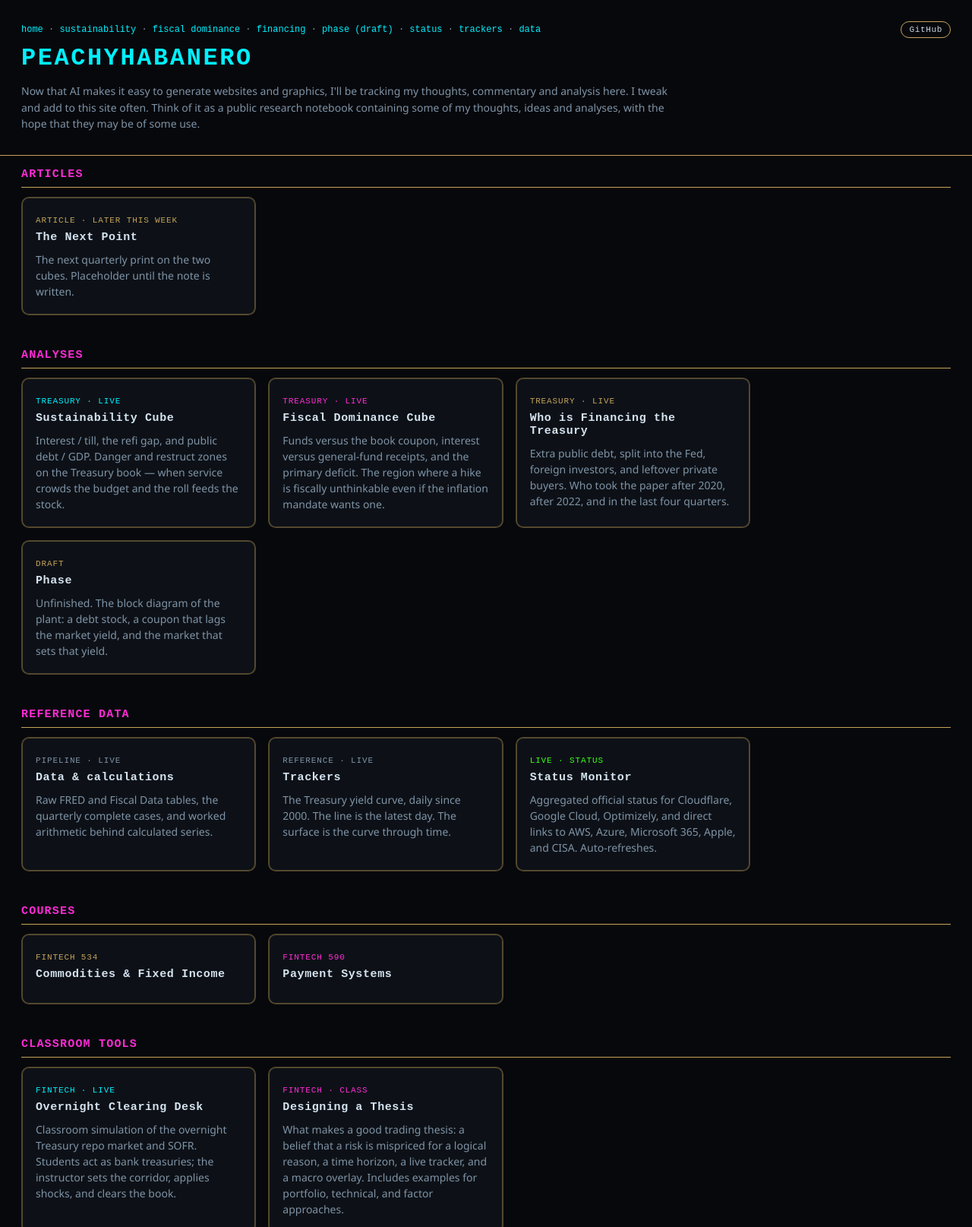
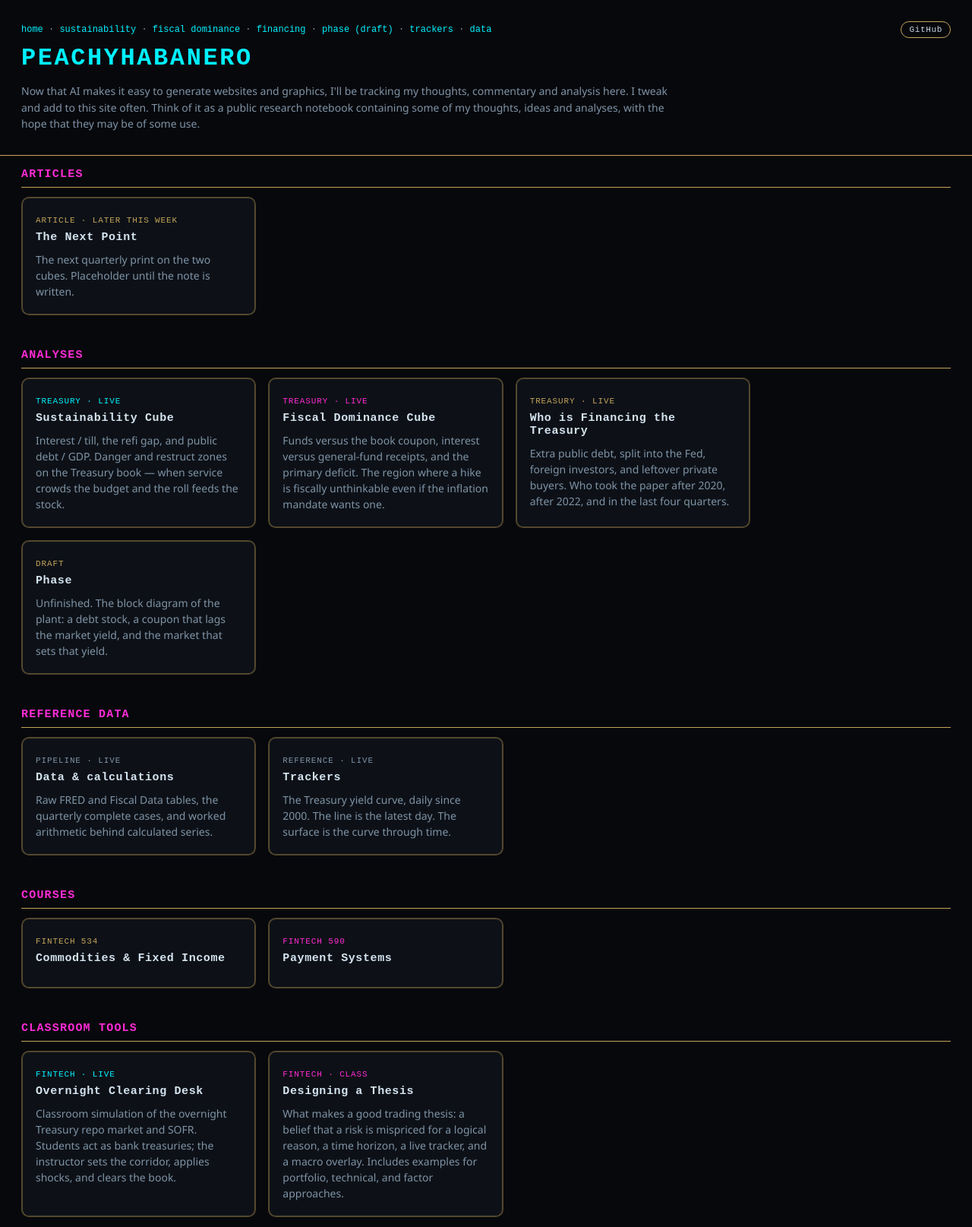
Before and after one commit to JakeVestal/peachyhabanero, a plain HTML site: page site/index.html in a window 1280 px wide. Shown: the top 1615 px of the page at 76% size. Drawn offline with Linux system fonts and the light colour scheme; no server answers.

Commit message:
Remove status monitor card and nav link from home page

```diff
--- a/site/index.html
+++ b/site/index.html
@@ -16,7 +16,6 @@
       <a href="fiscal-dominance.html">fiscal dominance</a> ·
       <a href="financing.html">financing</a> ·
       <a href="phase.html">phase (draft)</a> ·
-      <a href="status-monitor.html">status</a> ·
       <a href="trackers.html">trackers</a> ·
       <a href="data.html">data</a>
     </p>
@@ -112,13 +111,6 @@
         the latest day. The surface is the curve through time.
       </p>
     </a>
-    <a class="analysis-card" href="status-monitor.html">
-      <span class="card-kicker" style="color:#39ff14">Live · status</span>
-      <h3>Status Monitor</h3>
-      <p>
-        Aggregated official status for Cloudflare, Google Cloud, Optimizely, and direct links to AWS, Azure, Microsoft 365, Apple, and CISA. Auto-refreshes.
-      </p>
-    </a>
   </div>
 </section>
 
```
